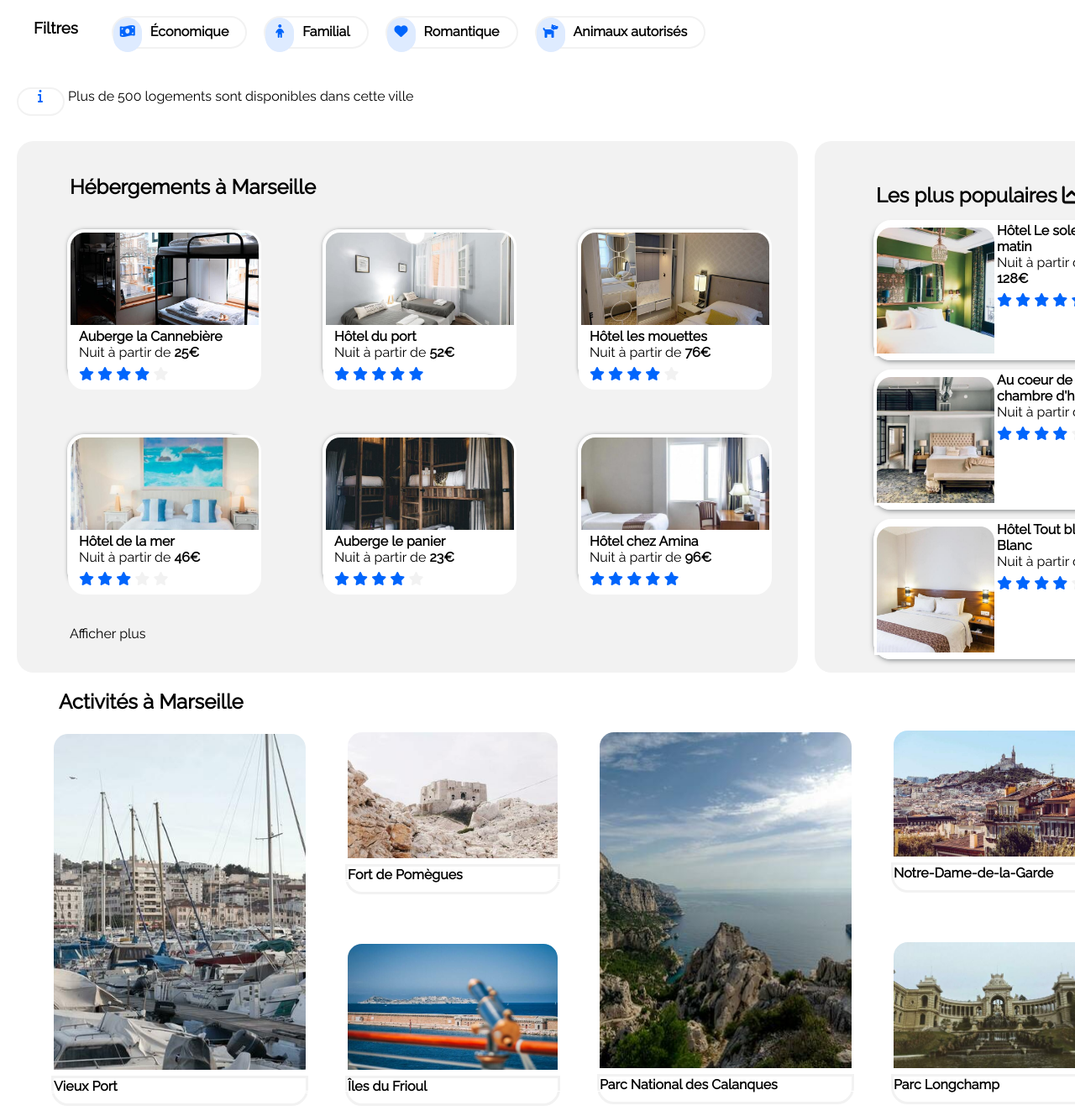
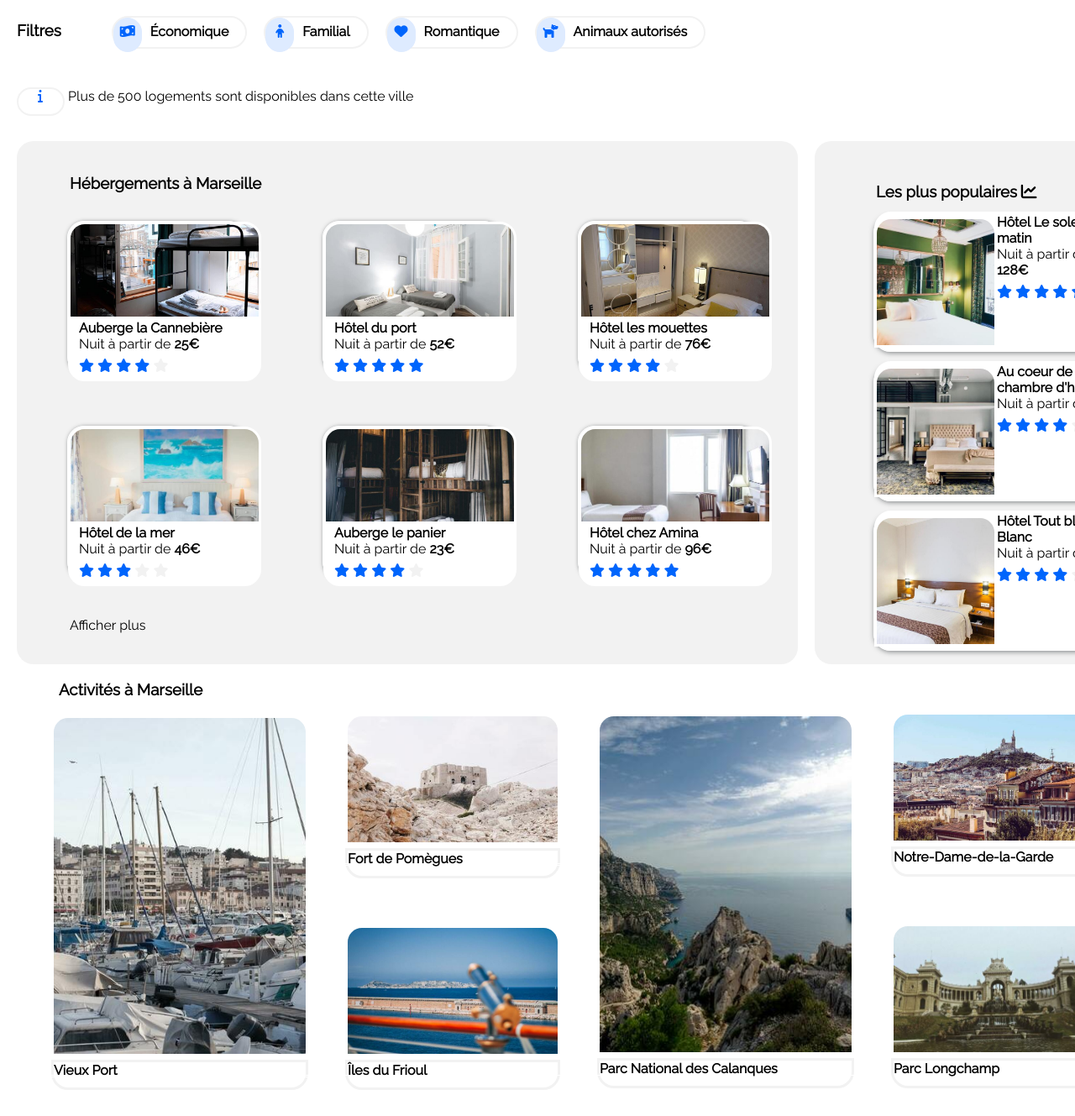
Before and after one commit to damienpetit16/DamienPetit_2_07062021, a plain HTML site: page index.html in a window 1280 px wide. Shown: the part 239-1568 px from the top of the page at 84% size. Drawn offline with Linux system fonts and the light colour scheme.

Commit message:
Add files via upload

```diff
--- a/index.html
+++ b/index.html
@@ -17,7 +17,6 @@
             </div>
             <nav>
                 <div id="ancres">
-
                     <ul id="liens_mobiles">
                         <li><a href="#hebergements" id="lien_hebergements">Hébergements</a></li>
                         <li><a href="#activites" id="lien_activites">Activités</a></li>
@@ -48,7 +47,7 @@
                       </form>
                  </div>
                         <div id="filtres">
-                            <p id="titre"><h3>Filtres</h3></p>
+                            <h3 id="titre" >Filtres</h3>
                             <div id="liens">
                                 <ul>
                                 <li id="eco"><a href="#"><i class="fas fa-money-bill-wave" id="billet"></i><!--icône billet-->Économique</a></li>
@@ -67,7 +66,7 @@
                 <div class="main">
                     <!--bloc hebergements a marseille-->
                             <article id="hebergements">
-                                <h2>Hébergements à Marseille</h2>
+                                <h3>Hébergements à Marseille</h3>
                                 <div id="encarts">
                                     <a href="#" class="carte">
                                     <figure id="fig1">
@@ -164,13 +163,13 @@
                     </div>
             </article>
                                     <!--bloc les plus populaires-->
-                                     <aside class="hostingpopular">
+                                     <aside>
                                          <div id="pluspopulaires">
-                                             <h2>Les plus populaires <i class="fas fa-chart-line"></i></h2>
+                                             <h3>Les plus populaires <i class="fas fa-chart-line"></i></h3>
                                              <div id="encarts2">
                                             <figure id="fig7">
-                                                <a href="#"><img src="images/Hôtel_Le_soleil_du_matin.jpg" alt="Photo chambre Le soleil du matin" id="photo_hsoleilmatin" />
-                                                <figcaption id="legend7"><strong>Hôtel Le soleil du matin</strong><br />
+                                                <a href="#"><img src="images/Hôtel_Le_soleil_du_matin.jpg" alt="Photo chambre Le soleil du matin" id="photo_hsoleilmatin" /></a>
+                                                <figcaption id="legend7"><a href="#"><strong>Hôtel Le soleil du matin</strong></a><br />
                                                 Nuit à partir de <strong>128€</strong><br />
                                                     <span>
                                                         <i class="fas fa-star"></i><!--étoile bleue-->
@@ -181,12 +180,12 @@
                                                     </span>
 
                                             </figcaption>
-                                        </a>
+
                                         </figure>
 
                                             <figure id="fig8">
-                                                <a href="#"><img src="images/Au_coeur_de_l'eau.jpg" alt="Photo chambre d'hôte Au coeur de l'eau" id="photo_aucoeurleau" />
-                                                <figcaption id="legend8"><strong>Au coeur de l'eau chambre d'hôte</strong><br />
+                                                <a href="#"><img src="images/Au_coeur_de_l'eau.jpg" alt="Photo chambre d'hôte Au coeur de l'eau" id="photo_aucoeurleau" /></a>
+                                                <figcaption id="legend8"><a href="#"><strong>Au coeur de l'eau chambre d'hôte</strong></a><br />
                                                 Nuit à partir de <strong>71€</strong><br />
                                                     <span>
                                                         <i class="fas fa-star"></i><!--étoile bleue-->
@@ -196,12 +195,12 @@
                                                     </span>
                                             <i class="fas fa-star" id="grise6"></i><!--étoile grise-->
                                         </figcaption>
-                                    </a>
+
                                         </figure>
 
                                             <figure id="fig9">
-                                                <a href="#"><img src="images/Hôtel_Tout_bleu_et_Blanc.jpg" alt="Photo chambre tout bleu et blanc" id="photo_htoutbleublanc" />
-                                                <figcaption id="legend9"><strong>Hôtel Tout bleu et Blanc</strong><br />
+                                                <a href="#"><img src="images/Hôtel_Tout_bleu_et_Blanc.jpg" alt="Photo chambre tout bleu et blanc" id="photo_htoutbleublanc" /></a>
+                                                <figcaption id="legend9"><a href="#"><strong>Hôtel Tout bleu et Blanc</strong></a><br />
                                                 Nuit à partir de <strong>68€</strong><br />
                                                     <span>
                                                         <i class="fas fa-star"></i><!--étoile bleue-->
@@ -211,53 +210,54 @@
                                                     </span>
                                             <i class="fas fa-star" id="grise7"></i><!--étoile grise-->
                                         </figcaption>
-                                    </a>
+
                                         </figure>
                                 </div>
                             </div>
-                        </div>
                     </aside>
+                </div>
             </section>
             <section class="activitesmarseille">
-                <h2>Activités à Marseille</h2>
+                <h3>Activités à Marseille</h3>
                 <div id="photo_activites">
                     <figure id="figure1">
-                        <a href="#"><img src="images/vieux_port.jpg" alt="Photo Vieux Port" id="photo_vieuxport" />
-                        <figcaption id="description1"><strong>Vieux Port</strong></figcaption>
-                    </a>
+                        <a href="#"><img src="images/vieux_port.jpg" alt="Photo Vieux Port" id="photo_vieuxport" /></a>
+                        <figcaption id="description1"><strong>Vieux Port</strong>
+                        </figcaption>
                     </figure>
 
                     <figure id="figure2">
-                        <a href="#"><img src="images/fort_de_pomègues.jpg" alt="Photo Fort de Pomègues" id="photo_fortpomegues" />
-                            <figcaption id="description2"><strong>Fort de Pomègues</strong></figcaption>
-                        </a>
+                        <a href="#"><img src="images/fort_de_pomègues.jpg" alt="Photo Fort de Pomègues" id="photo_fortpomegues" /></a>
+                            <figcaption id="description2"><a href="#"><strong>Fort de Pomègues</strong></a>
+                            </figcaption>
                     </figure>
                     <figure id="figure3">
-                        <a href="#"><img src="images/îles_du_frioul.jpg" alt="Photo Îles du Frioul" id="photo_ilesfrioul" />
-                        <figcaption id="description3"><strong>Îles du Frioul</strong></figcaption>
-                    </a>
+                        <a href="#"><img src="images/îles_du_frioul.jpg" alt="Photo Îles du Frioul" id="photo_ilesfrioul" /></a>
+                        <figcaption id="description3"><strong>Îles du Frioul</strong>
+                        </figcaption>
                     </figure>
 
                     <figure id="figure4">
-                        <a href="#"><img src="images/parc_national_des_calanques.jpg" alt="Photo Parc National des Calanques" id="photo_parccalanques" />
-                            <figcaption id="description4"><strong>Parc National des Calanques</strong>
+                        <a href="#"><img src="images/parc_national_des_calanques.jpg" alt="Photo Parc National des Calanques" id="photo_parccalanques" /></a>
+                            <figcaption id="description4"><a href="#"><strong>Parc National des Calanques</strong></a>
                         </figcaption>
-                </a>
                     </figure>
 
                     <figure id="figure5">
-                        <a href="#"><img src="images/notre_dame_de_la_garde.jpg" alt="Photo Notre-Dame-de-la-Garde" id="photo_notredamegarde" />
-                        <figcaption id="description5"><strong>Notre-Dame-de-la-Garde</strong></figcaption>
-                    </a>
+                        <a href="#"><img src="images/notre_dame_de_la_garde.jpg" alt="Photo Notre-Dame-de-la-Garde" id="photo_notredamegarde" /></a>
+                        <figcaption id="description5"><a href="#"><strong>Notre-Dame-de-la-Garde</strong></a>
+                        </figcaption>
+
                     </figure>
 
                     <figure id="figure6">
-                        <a href="#"><img src="images/parc_longchamp.jpg" alt="Photo Parc Longchamp" id="photo_parclongchamp" />
-                        <figcaption id="description6"><strong>Parc Longchamp</strong></figcaption>
-                    </a>
+                        <a href="#"><img src="images/parc_longchamp.jpg" alt="Photo Parc Longchamp" id="photo_parclongchamp" /></a>
+                        <figcaption id="description6"><a href="#"><strong>Parc Longchamp</strong></a>
+                        </figcaption>
                     </figure>
                 </div>
             </section>
+        </div>
             <footer class="renseignement">
                 <div class="pied_de_page">
                     <div id="a_propos">
@@ -284,6 +284,5 @@
                     </div>
                 </div>
             </footer>
-        </div>
     </body>
 </html>
--- a/style.css
+++ b/style.css
@@ -132,7 +132,7 @@ input {
 }
 
 #titre {
-  padding-top: 10px;
+  padding-top: 3px;
   margin-right: 20px;
 }
 
@@ -191,7 +191,7 @@ input {
   display: flex;
   justify-content: space-between;
 }
-.main h2 {
+.main h3 {
   margin-left: 43px;
 }
 
@@ -377,7 +377,7 @@ aside img {
   background-color: white;
 }
 
-.hostingpopular a {
+aside a {
   text-decoration: none;
   color: black;
 }
@@ -395,7 +395,7 @@ aside img {
   text-decoration: none;
   color: black;
 }
-.activitesmarseille h2 {
+.activitesmarseille h3 {
   margin-left: 50px;
 }
 #photo_activites img {
@@ -609,7 +609,7 @@ aside img {
     background-color: white;
     width: 100%;
   }
-  .hebergements h2 {
+  .hebergements h3 {
     margin: 0px;
     margin-bottom: 15px;
   }
@@ -635,7 +635,7 @@ aside img {
     flex-direction: column;
     width: 100%;
   }
-  #pluspopulaires h2 {
+  #pluspopulaires h3 {
     margin: 0px;
     margin-bottom: 15px;
   }
@@ -643,7 +643,7 @@ aside img {
     margin: 0px;
     margin-bottom: 10px;
   }
-  .hostingpopular {
+  aside {
     border-radius: 0px;
     width: 100%;
   }
@@ -651,7 +651,7 @@ aside img {
   .activitesmarseille {
     padding-top: 55px;
   }
-  .activitesmarseille h2 {
+  .activitesmarseille h3 {
     margin: 0px;
     margin-bottom: 15px;
     margin-left: 20px;
@@ -832,7 +832,7 @@ aside img {
     background-color: white;
     width: 87%;
   }
-  .hebergements h2 {
+  .hebergements h3 {
     margin: 0px;
     margin-bottom: 15px;
   }
@@ -858,7 +858,7 @@ aside img {
     flex-direction: column;
     width: 100%;
   }
-  #pluspopulaires h2 {
+  #pluspopulaires h3 {
     margin: 0px;
     margin-bottom: 15px;
   }
@@ -866,7 +866,7 @@ aside img {
     margin: 0px;
     margin-bottom: 10px;
   }
-  .hostingpopular {
+  aside {
     border-radius: 0px;
     width: 50%;
   }
@@ -874,7 +874,7 @@ aside img {
   .activitesmarseille {
     padding-top: 55px;
   }
-  .activitesmarseille h2 {
+  .activitesmarseille h3 {
     margin: 0px;
     margin-bottom: 15px;
     margin-left: 20px;
```
